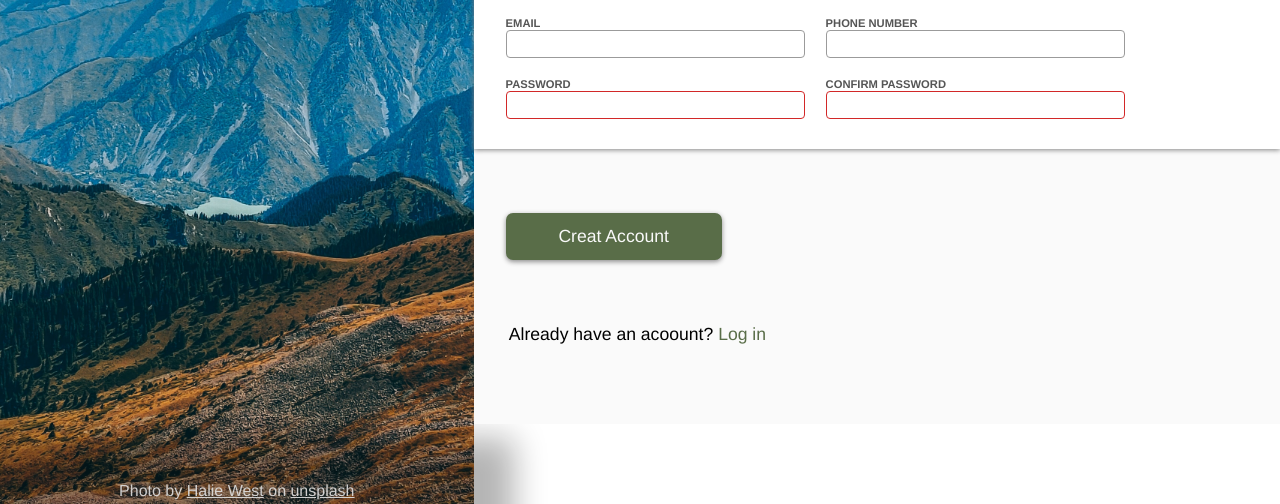
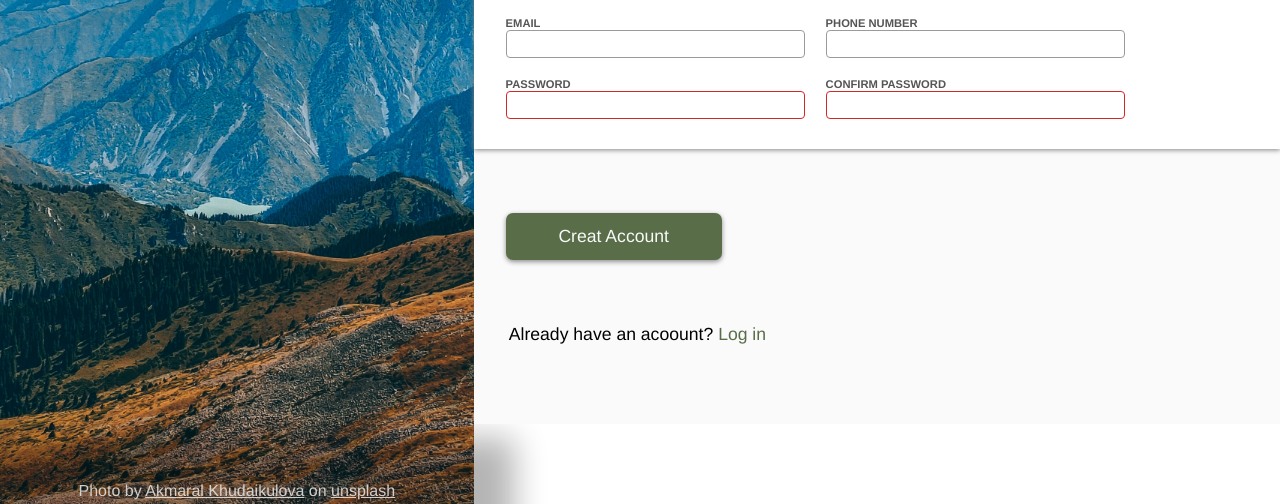
Before and after one commit to Ginger-owl/odin-signup-form, a plain HTML site: page index.html in a window 1280 px wide. Shown: the part 376-880 px from the top of the page. Drawn offline with nearby package versions, Linux system fonts and the light colour scheme.

Commit message:
changed readme, fixed reference for a photo

```diff
--- a/index.html
+++ b/index.html
@@ -17,7 +17,7 @@
                     <img class="picture-logo" src="static/odin-lined.png" alt="The Odin Project logo">
                     <h2 class="picture-heading">Odin</h2>
                 </div>
-                <p class="picture-ref">Photo by <a class="ref-link-inline" href="https://unsplash.com/@akmaralhood" target="_blank">Halie West</a> on <a class="ref-link-inline" href="https://unsplash.com/" target="_blank">unsplash</a></p>
+                <p class="picture-ref">Photo by <a class="ref-link-inline" href="https://unsplash.com/@akmaralhood" target="_blank">Akmaral Khudaikulova</a> on <a class="ref-link-inline" href="https://unsplash.com/" target="_blank">unsplash</a></p>
             </section>
             <section class="section-form">
                 <div class="form-intro">
```
Also changed, not shown: 1 other file.
